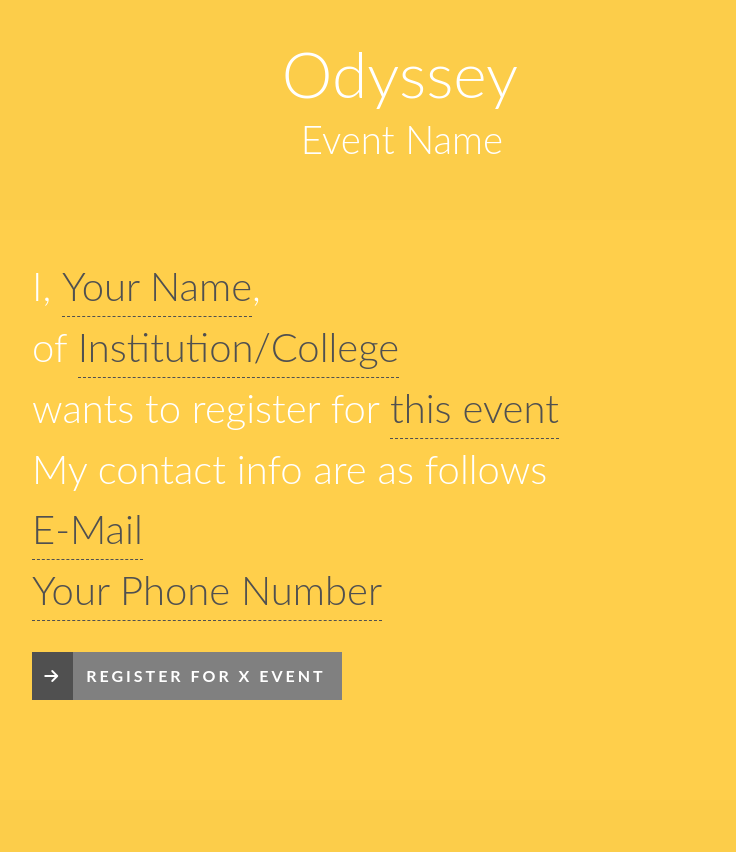
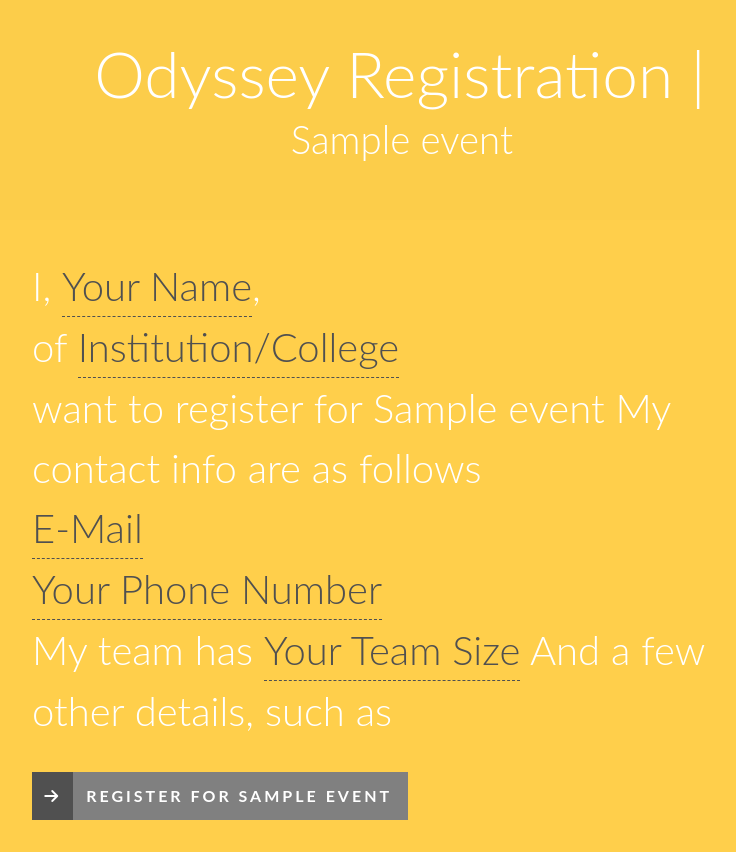
Before and after one commit to geekSiddharth/odyssey-website, a Flask app: template templates/register.html in a window 1280 px wide. Shown: the whole page, without its empty margins (240-976 px from the left). Before the commit the page ends 700 px from the top, so only its background shows below. Run offline with Flask 2, Linux system fonts and the light colour scheme; the template is opened without the code that fills it: most values are stand-ins (such as "Sample title", 1, 10 or a date in 2020); parts of the project's set-up code (start-up, migrations or seed data) failed here and were passed over; some libraries are stand-ins or nearby versions.

Commit message:
registration form is autogenerated; registrations are recieved as post data successfully; succesful integration of recaptcha; backend updated to have additional fields for institute name and team size

```diff
--- a/app.py
+++ b/app.py
@@ -1,6 +1,13 @@
-from flask import Flask, render_template, abort
+from flask import Flask, render_template, abort, request
 import os
 import csv
+import requests
+import registration
+import json
+
+with open('sensitive_data.json', newline='') as file:
+    global config
+    config = json.loads(file.read())
 
 """
 Structure of the csv file, event_data array:
@@ -35,9 +42,13 @@ def index():
 def events():
 	return render_template('events.html')
 
-# @app.route('/register')
-# def register():
-# 	return render_template('register.html')
+@app.route('/register/<event_name>', methods=['GET', 'POST'])
+def register(event_name):
+	if request.method == 'POST':
+		recaptcha_result = requests.post("https://www.google.com/recaptcha/api/siteverify", data={"secret":config["recaptcha-secret"], "response":request.form["g-recaptcha-response"], "remoteip": request.remote_addr})
+		if recaptcha_result.json()["success"]:
+			return json.dumps(request.form)
+	return render_template('register.html', event=registration.event_data)
 
 @app.route('/events/<event_name>')
 def event_particular(event_name):
--- a/registration.py
+++ b/registration.py
@@ -4,7 +4,6 @@ import json
 with open('sensitive_data.json', newline='') as file:
     global config
     config = json.loads(file.read())
-
 
 def connect():
     return psycopg2.connect("dbname=%s user=%s password=%s host=%s port=%s" % (config["db-name"], config["db-user"], config["db-password"], config["db-host"], config["db-port"]))
@@ -15,7 +14,8 @@ data = {
     "captain": {
         "name": "Participant A",
         "email": "pa",
-        "phone_number": "pam"
+        "phone_number": "pam",
+        "institute": "lel"
     },
     "other_participants": [
         {
@@ -36,9 +36,9 @@ def insert_record(data):
     cur = conn.cursor()
     cur.execute("SAVEPOINT insert_record")
     try:
-        cur.execute("INSERT INTO participant (email, phone_number, name) VALUES (%s, %s, %s) RETURNING id", (data["captain"]["email"], data["captain"]["phone_number"], data["captain"]["name"]))
+        cur.execute("INSERT INTO participant (name, institute, email, phone_number) VALUES (%s, %s, %s) RETURNING id", (data["captain"]["name"], data["captain"]["institute"], data["captain"]["email"], data["captain"]["phone_number"]))
         captain_pk = cur.fetchone()
-        cur.execute("INSERT INTO registration (event_id, captain, team_name, data) VALUES (%s, %s, %s, %s::json) RETURNING id", (data["event_id"], captain_pk, data["team_name"], json.dumps(data["data"])))
+        cur.execute("INSERT INTO registration (event_id, captain, team_size, team_name, data) VALUES (%s, %s, %s, %s::json) RETURNING id", (data["event_id"], captain_pk, data["team_name"], json.dumps(data["data"])))
         regsitration_pk = cur.fetchone()
         cur.execute("INSERT INTO registration_participant (registration_id, participant_id) VALUES (%s, %s)", (regsitration_pk, captain_pk))
 
@@ -53,25 +53,24 @@ def insert_record(data):
         cur.execute("ROLLBACK TO insert_record")
         raise Exception("Registration Not Successful")
 
-event = {
-    "event_id": "a-cappella",
-    "team_size": 2, # we'll import this from CSV
+# from form template POV, it sees
+event_data = {
+    "id": "a-cappella",
+    "teamSize": 2, # we'll import this from CSV
     "name": "A Cappella", # import this from CSV
     "data": {
-        "field_name" : {
+        "Field Name" : {
             "type": "string",
             "maxlen": 80, #default 500
-            "description": ""
+            "hint": "",
+            "placeholder": ""
         },
-        "checkbox_field": {
-            "type": "checkbox",
-            "description": ""
-        },
-        "select_field": {
+        "Select Field's Name": {
             "type": "select",
             "options": ["a", "b", "c"],
-            "description": ""
-        }
+            "hint": "",
+            "placeholder": ""
+       }
     }
 }
 
--- a/sql_queries.py
+++ b/sql_queries.py
@@ -7,9 +7,10 @@ create_tables = """
 
     CREATE TABLE participant (
         id SERIAL PRIMARY KEY NOT NULL,
+        name character varying(50) NOT NULL,
+        institute VARCHAR(50) NOT NULL,
         email character varying(50) NOT NULL,
-        phone_number character varying(50),
-        name character varying(50) NOT NULL
+        phone_number character varying(50)
     );
 
     CREATE TABLE registration (
@@ -17,6 +18,7 @@ create_tables = """
         event_id character varying(50) NOT NULL references event(id),
         captain integer references participant(id),
         team_name character varying(50),
+        team_size SMALLINT NOT NULL,
         data JSON
     );
 
--- a/templates/register.html
+++ b/templates/register.html
@@ -11,60 +11,55 @@
 </head>
 <body class="nl-blurred">
 <div class="container demo-1">
-    <!-- Top Navigation -->
     <header>
-        <h1>Odyssey <span> Event Name</span></h1>
+        <h1>Odyssey Registration | <span>{{event.name}}</span></h1>
     </header>
     <div class="main clearfix">
-        <form id="nl-form" class="nl-form">
-            I, <input type="text" value="" placeholder="Your Name" data-subline="For example: <em> Really? </em>"/>,
-            <br> of <input type="text" value="" placeholder="Institution/College"
+        <form id="nl-form" class="nl-form" method="POST" action="">
+            I, <input name="captain_name" type="text" value="" placeholder="Your Name" data-subline="For example: <em> Really? </em>"/>,
+            <br> of <input name="captain_institute" type="text" value="" placeholder="Institution/College"
                            data-subline="For example: <em> IIIT D </em>"/> <br>
-            wants to register for
-            <select>
-                <option value="1" selected>this event</option>
-                <option value="2">Musings</option>
-                <option value="3">Reverbe</option>
-                <option value="4">Encore</option>
-                <option value="2">Battle Of bands</option>
-            </select> <br>
+            want to register for {{event.name}}
             My contact info are as follows <br>
-            <input type="email" value="" placeholder="E-Mail"
+            <input name="captain_email" type="email" value="" placeholder="E-Mail"
                    data-subline="For example: <em> odyssey@iiitd.edu.in </em>"/> <br>
-            <input type="number" value="" placeholder="Your Phone Number"
+            <input name="captain_number" type="number" value="" placeholder="Your Phone Number"
                    data-subline="For example: <em> 9454319281 </em>"/> <br>
-            <!--Event :-->
-            <!--<select>-->
-            <!--<option value="1" selected>any food</option>-->
-            <!--<option value="2">Indian</option>-->
-            <!--<option value="3">French</option>-->
-            <!--<option value="4">Japanese</option>-->
-            <!--<option value="2">Italian</option>-->
-            <!--</select>-->
-            <!--<br />-->
-            <!--<select>-->
-            <!--<option value="1" selected>standard</option>-->
-            <!--<option value="2">fancy</option>-->
-            <!--<option value="3">hip</option>-->
-            <!--<option value="4">traditional</option>-->
-            <!--<option value="2">romantic</option>-->
-            <!--</select>-->
-            <!--restaurant-->
-            <!--<br />at -->
-            <!--<select>-->
-            <!--<option value="1" selected>anytime</option>-->
-            <!--<option value="1">7 p.m.</option>-->
-            <!--<option value="2">8 p.m.</option>-->
-            <!--<option value="3">9 p.m.</option>-->
-            <!--</select>-->
-            <!--in <input type="text" value="" placeholder="any city" data-subline="For example: <em>Los Angeles</em> or <em>New York</em>"/>-->
+            My team has <input name="team_size" type="number" value="" placeholder="Your Team Size"
+                   data-subline="For example: <em> 2 </em>"/>
+            {% for i in range(event.teamSize - 1) %}
+            And my team member <input name="participant_name_{{i}}" type="text" value="" placeholder="Your Name" data-subline="For example: <em> Really? </em>"/>,
+            <br> of <input name="participant_institute_{{i}}" type="text" value="" placeholder="Institution/College"
+                           data-subline="For example: <em> IIIT D </em>"/> <br>
+            has contact info are as follows <br>
+            <input name="participant_email_{{i}}" type="email" value="" placeholder="E-Mail"
+                   data-subline="For example: <em> odyssey@iiitd.edu.in </em>"/> <br>
+            <input name="participant_number_{{i}}" type="number" value="" placeholder="Your Phone Number"
+                   data-subline="For example: <em> 9454319281 </em>"/> <br>
+            {% endfor %}
+            And a few other details, such as <br>
+            {% for k in event.data %}
+                {% if event.data[k].type == "string"%}
+                    {{k}} : <input name="data_{{k}}" type="text" value="" maxlength="{{event.data[k].maxlen if maxlen in event.data[k] else 500}}" placeholder="{{event.data[k].placeholder + 'hahaha hungama'}}" data-subline="{{event.data[k].hint}}" /> <br>
+                {% endif %}
+                {% if event.data[k].type == "select"%}
+                    {{k}} :
+                    <select name="data_{{k}}">
+                        {% for option in event.data[k].options %}
+                        <option value="{{option}}">{{option}}</option>
+                        {% endfor %}
+                    </select>
+                {% endif %}
+            {% endfor %}
             <div class="nl-submit-wrap">
-                <button class="nl-submit" type="submit">Register for x Event</button>
+                <button class="nl-submit" type="submit">Register for {{event.name}}</button>
             </div>
             <div class="nl-overlay"></div>
+            <div class="g-recaptcha" data-sitekey="6LdMyhMUAAAAAL83pkn6sd67trJl5PhhtzNgzO_D"></div>
         </form>
     </div>
 </div><!-- /container -->
+<script src='https://www.google.com/recaptcha/api.js'></script>
 <script src="../static/js/nlform.js"></script>
 <script>
     var nlform = new NLForm(document.getElementById('nl-form'));
```
